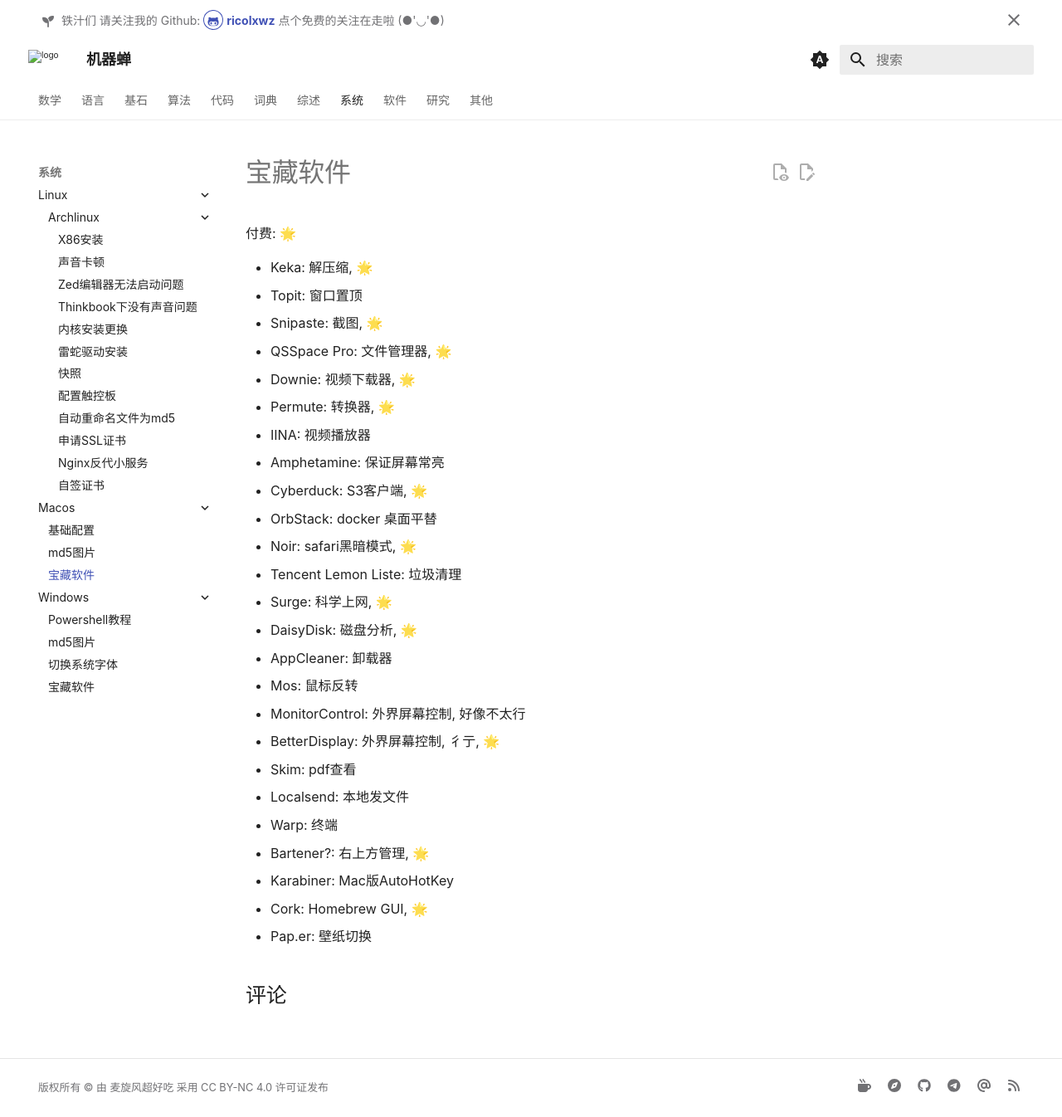
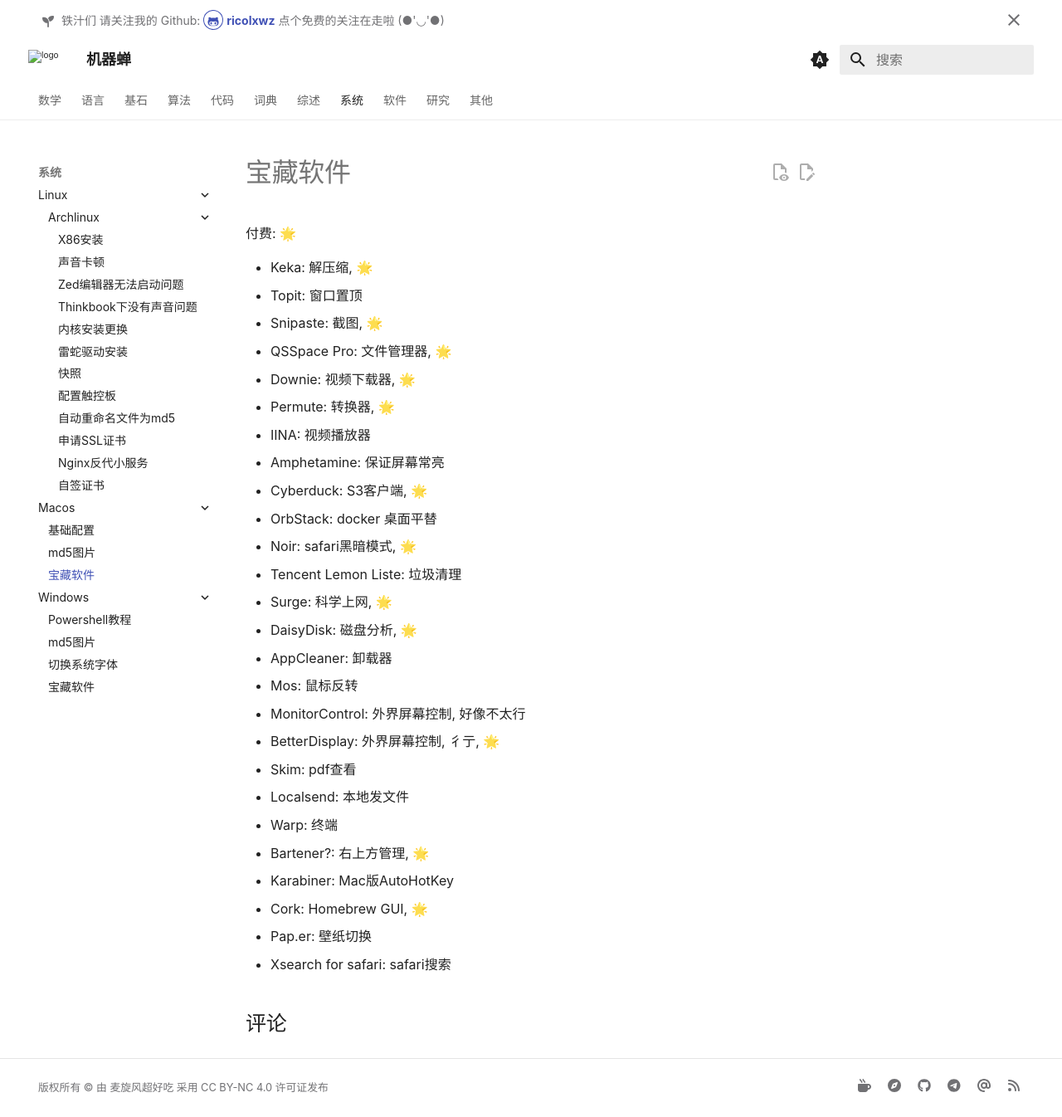
Before and after one commit to ricolxwz/note, an MkDocs documentation site: the page built from docs/os/macos/software.md, in a window 1280 px wide and 1346 px high. Shown: the whole window at 83% size. Built offline with MkDocs 1.6.1 and Material for MkDocs 9.7.7, drawn with Linux system fonts in a browser that asks for light colours; some web fonts are replaced; comment, search, counter and statistics services are not loaded; a style sheet for code colours, icons or effects is not loaded.

Commit message:
docs: update software.md

```diff
--- a/docs/os/macos/software.md
+++ b/docs/os/macos/software.md
@@ -30,3 +30,4 @@
 * Karabiner: Mac版AutoHotKey
 * Cork: Homebrew GUI, 🌟
 * Pap.er: 壁纸切换
+* Xsearch for safari: safari搜索
```
